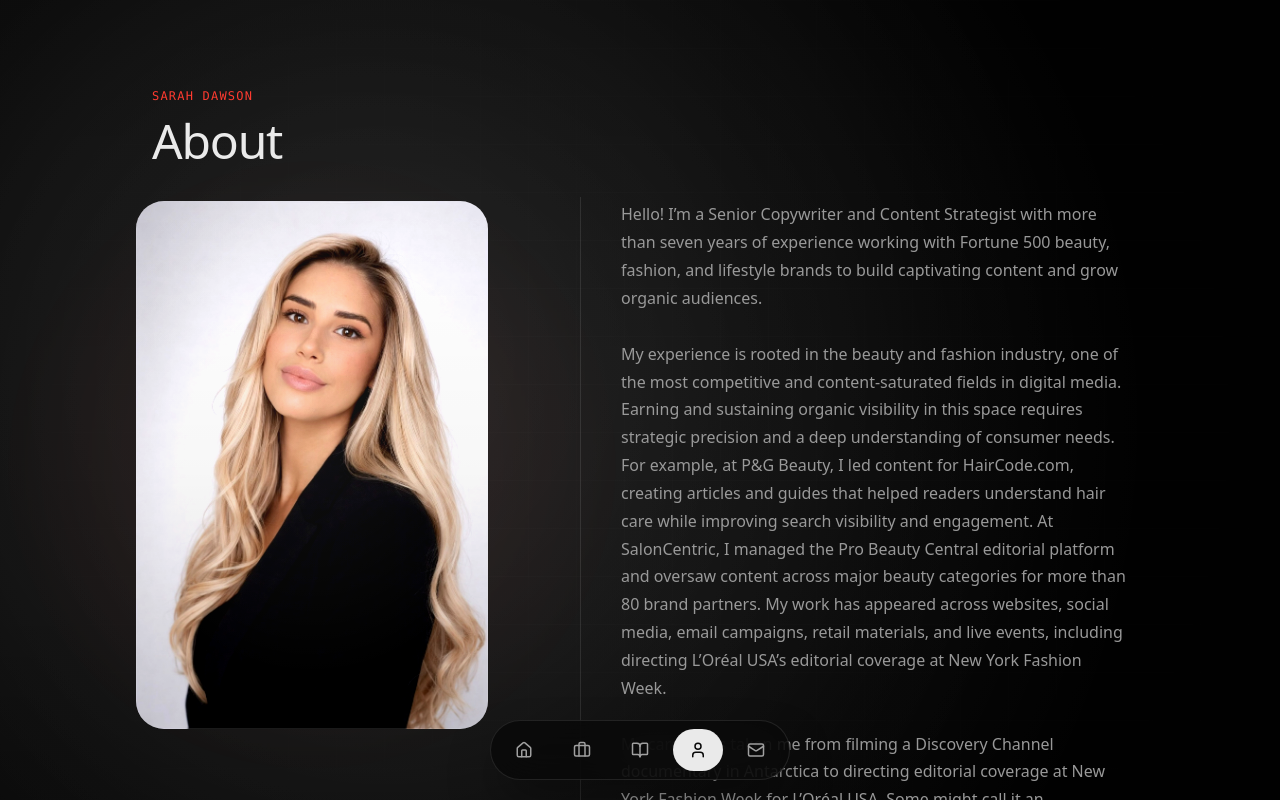
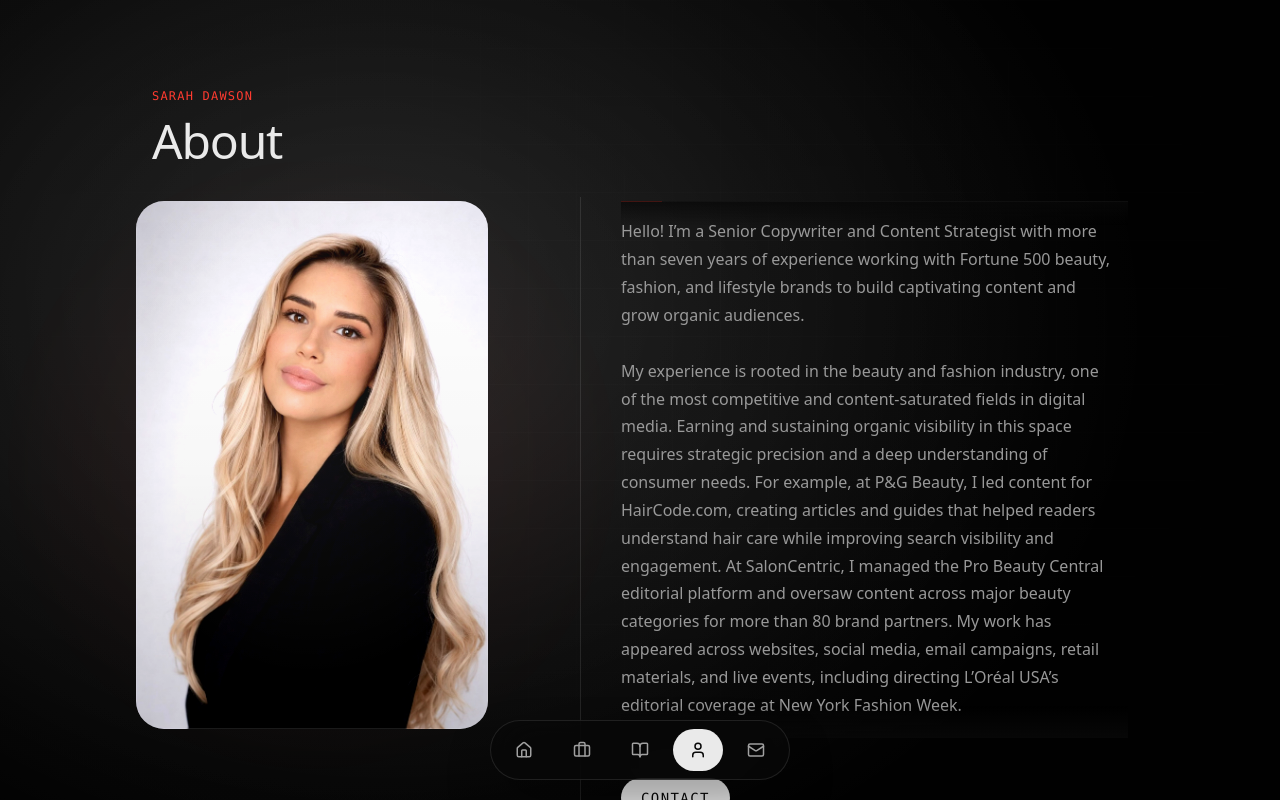
Before and after one commit to sarahsarahsarahX3/Personal-website-, a Next.js app: page /about in a window 1280 px wide. Shown: the top 800 px of the page. Built offline with nearby package versions, Linux system fonts and the light colour scheme; a web font is replaced by a local one.

Commit message:
about update

```diff
--- a/app/about/page.tsx
+++ b/app/about/page.tsx
@@ -7,7 +7,10 @@ import { motion, useReducedMotion, useScroll, useTransform } from "framer-motion
 export default function AboutPage() {
     const containerRef = useRef<HTMLElement | null>(null);
     const headshotRef = useRef<HTMLDivElement | null>(null);
+    const bioScrollRef = useRef<HTMLDivElement | null>(null);
     const [anchor, setAnchor] = useState<{ x: number; y: number } | null>(null);
+    const [bioScrollProgress, setBioScrollProgress] = useState(1);
+    const [bioHasOverflow, setBioHasOverflow] = useState(false);
     const reduceMotion = useReducedMotion();
     const { scrollYProgress } = useScroll({
         target: containerRef,
@@ -57,6 +60,44 @@ export default function AboutPage() {
             resizeObserver.disconnect();
             window.removeEventListener("resize", schedule);
             window.removeEventListener("scroll", schedule);
+            cancelAnimationFrame(raf);
+        };
+    }, []);
+
+    useEffect(() => {
+        const node = bioScrollRef.current;
+        if (!node) return;
+
+        const update = () => {
+            const maxScroll = node.scrollHeight - node.clientHeight;
+            if (maxScroll <= 1) {
+                setBioHasOverflow(false);
+                setBioScrollProgress(1);
+                return;
+            }
+
+            setBioHasOverflow(true);
+            setBioScrollProgress(Math.min(1, Math.max(0, node.scrollTop / maxScroll)));
+        };
+
+        update();
+
+        let raf = 0;
+        const schedule = () => {
+            cancelAnimationFrame(raf);
+            raf = requestAnimationFrame(update);
+        };
+
+        node.addEventListener("scroll", schedule, { passive: true });
+        window.addEventListener("resize", schedule);
+
+        const observer = new ResizeObserver(() => schedule());
+        observer.observe(node);
+
+        return () => {
+            node.removeEventListener("scroll", schedule);
+            window.removeEventListener("resize", schedule);
+            observer.disconnect();
             cancelAnimationFrame(raf);
         };
     }, []);
@@ -155,8 +196,21 @@ export default function AboutPage() {
                         aria-label="Bio"
                         className="lg:pt-1 lg:border-l lg:border-white/10 lg:pl-10"
                     >
-                        <div className="max-w-[60ch]">
-                            <div className="space-y-6 md:space-y-7 text-[0.94rem] sm:text-[0.97rem] lg:text-[1rem] leading-[1.74] text-text-secondary/95">
+                        <div className="max-w-[60ch] lg:max-w-[66ch]">
+                            <div className="relative">
+                                <div className="mb-4 hidden lg:block">
+                                    <div className="h-px w-full bg-white/12" aria-hidden="true">
+                                        <div
+                                            className="h-full bg-accent/85 transition-[width] duration-150"
+                                            style={{ width: `${Math.max(8, bioScrollProgress * 100)}%` }}
+                                        />
+                                    </div>
+                                </div>
+
+                                <div
+                                    ref={bioScrollRef}
+                                    className="about-bio-scroll space-y-6 md:space-y-7 text-[0.94rem] sm:text-[0.97rem] lg:text-[1rem] leading-[1.74] text-text-secondary/95 lg:max-h-[calc(100vh-17.5rem)] lg:overflow-y-auto lg:pr-4"
+                                >
                                     <p>
                                         Hello! I’m a Senior Copywriter and Content Strategist with more than seven years of experience working with Fortune 500 beauty, fashion, and lifestyle brands to build captivating content and grow organic audiences.
                                     </p>
@@ -167,6 +221,20 @@ export default function AboutPage() {
                                         My career has taken me from filming a Discovery Channel documentary in Antarctica to directing editorial coverage at New York Fashion Week for L’Oréal USA. Some might call it an unconventional path. I see it as a broad creative background that shapes how I approach storytelling today. The common thread throughout my work is genuine curiosity and a drive to find the story worth telling in any environment, for any audience.
                                     </p>
                                     <p>If you’re looking for someone who brings thoughtful storytelling and data-driven strategy to branded content, let’s connect.</p>
+                                </div>
+
+                                {bioHasOverflow ? (
+                                    <>
+                                        <div
+                                            aria-hidden="true"
+                                            className="pointer-events-none hidden lg:block absolute inset-x-0 top-0 h-6 bg-gradient-to-b from-surface/75 to-transparent"
+                                        />
+                                        <div
+                                            aria-hidden="true"
+                                            className="pointer-events-none hidden lg:block absolute inset-x-0 bottom-0 h-8 bg-gradient-to-t from-surface/85 to-transparent"
+                                        />
+                                    </>
+                                ) : null}
                             </div>
 
                             <div className="mt-10 flex flex-wrap items-center gap-3">
@@ -188,6 +256,26 @@ export default function AboutPage() {
                     -webkit-user-select: none;
                     user-select: none;
                 }
+
+                .about-bio-scroll {
+                    scrollbar-width: thin;
+                    scrollbar-color: rgba(255, 255, 255, 0.28) transparent;
+                }
+
+                .about-bio-scroll::-webkit-scrollbar {
+                    width: 8px;
+                }
+
+                .about-bio-scroll::-webkit-scrollbar-track {
+                    background: transparent;
+                }
+
+                .about-bio-scroll::-webkit-scrollbar-thumb {
+                    background: rgba(255, 255, 255, 0.3);
+                    border-radius: 9999px;
+                    border: 2px solid transparent;
+                    background-clip: content-box;
+                }
             `}</style>
         </main>
     );
```
Lines whose indentation alone changed are shown as unchanged.
